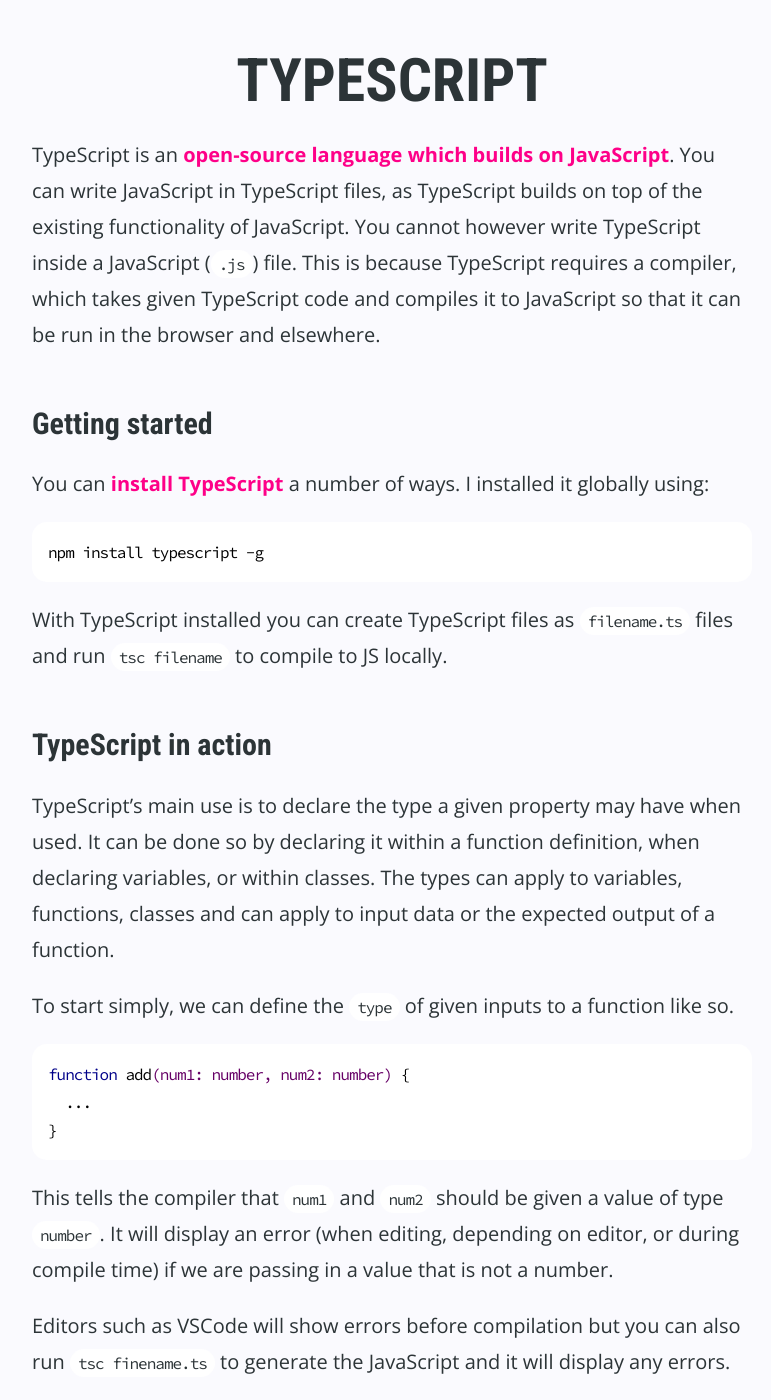
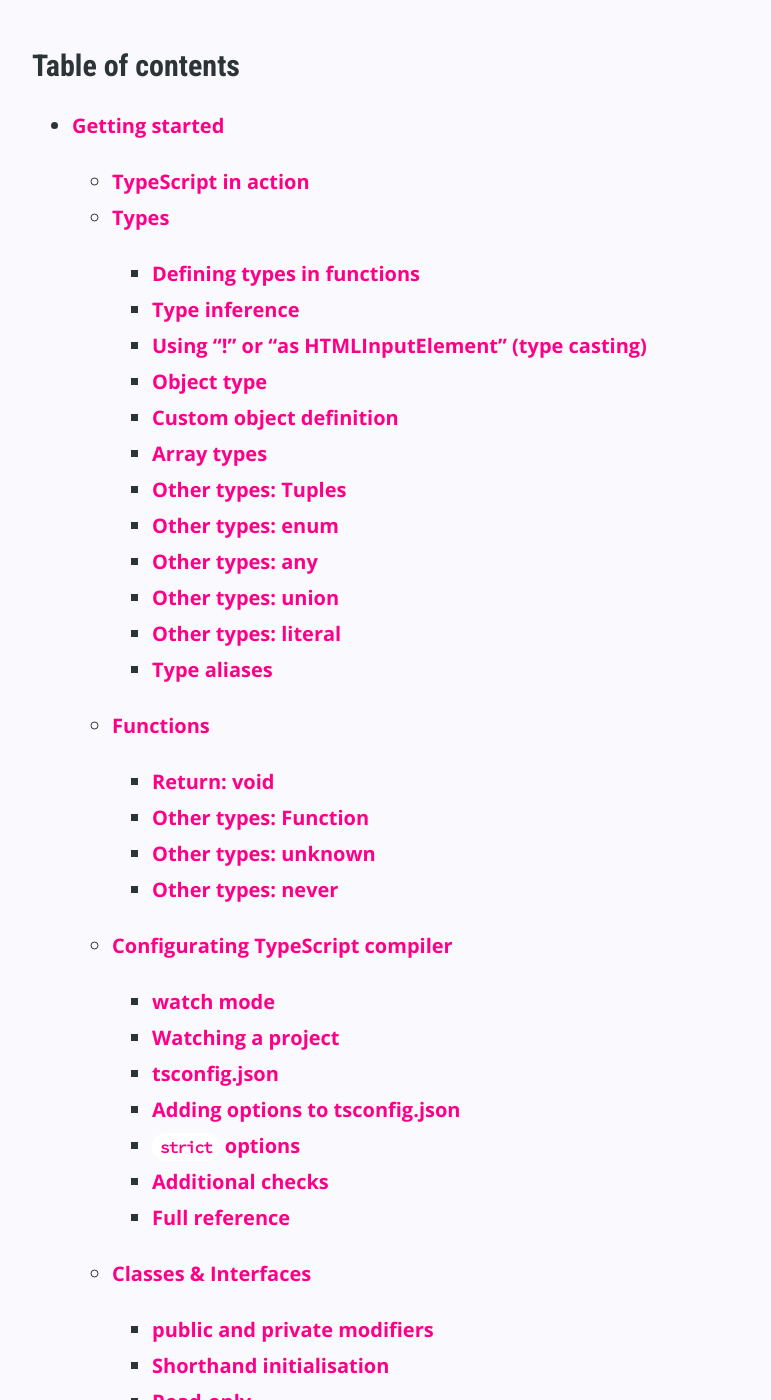
Before and after one commit to donovanh/donovanh.github.com, a Jekyll site: the page built from _posts/2021-05-27-learning-typescript.markdown, in a window 1280 px wide and 1400 px high, scrolled down 743 px. Shown: the whole window, without its empty margins (248-1019 px from the left). Built offline with Jekyll 4.4.1, drawn with Linux system fonts in a browser that asks for light colours; nearby versions of some CDN libraries; some of the changed text lies outside the part shown.

Commit message:
Adding table of contents

```diff
--- a/_posts/2021-05-27-learning-typescript.markdown
+++ b/_posts/2021-05-27-learning-typescript.markdown
@@ -13,11 +13,80 @@ The following is a summary of some notes I took during the course. To assist my
 
 The following should be a helpful resource to refer to after taking the course.
 
-# TypeScript
+## Table of contents
+
+* [Getting started](#getting-started)
+  * [TypeScript in action](#typescript-in-action)
+  * [Types](#types)
+    + [Defining types in functions](#defining-types-in-functions)
+    + [Type inference](#type-inference)
+    + [Using "!" or "as HTMLInputElement" (type casting)](#using--or-as-htmlinputelement-type-casting)
+    + [Object type](#object-type)
+    + [Custom object definition](#custom-object-definition)
+    + [Array types](#array-types)
+    + [Other types: Tuples](#other-types-tuples)
+    + [Other types: enum](#other-types-enum)
+    + [Other types: any](#other-types-any)
+    + [Other types: union](#other-types-union)
+    + [Other types: literal](#other-types-literal)
+    + [Type aliases](#type-aliases)
+  * [Functions](#functions)
+    + [Return: void](#return-void)
+    + [Other types: Function](#other-types-function)
+    + [Other types: unknown](#other-types-unknown)
+    + [Other types: never](#other-types-never)
+  * [Configurating TypeScript compiler](#configurating-typescript-compiler)
+    + [watch mode](#watch-mode)
+    + [Watching a project](#watching-a-project)
+    + [tsconfig.json](#tsconfigjson)
+    + [Adding options to tsconfig.json](#adding-options-to-tsconfigjson)
+    + [`strict` options](#strict-options)
+    + [Additional checks](#additional-checks)
+    + [Full reference](#full-reference)
+  * [Classes & Interfaces](#classes--interfaces)
+    + [public and private modifiers](#public-and-private-modifiers)
+    + [Shorthand initialisation](#shorthand-initialisation)
+    + [Read-only](#read-only)
+    + [Inheritance](#inheritance)
+    + [Overriding properties and protected](#overriding-properties-and-protected)
+    + [Getters and setters](#getters-and-setters)
+    + [Static properties and methods](#static-properties-and-methods)
+    + [Singletons](#singletons)
+  * [Interfaces](#interfaces)
+    + [Readonly interface properties](#readonly-interface-properties)
+    + [Extending interfaces](#extending-interfaces)
+    + [Interfaces as function types](#interfaces-as-function-types)
+    + [Optional properties](#optional-properties)
+  * [Advanced Types and TypeScript Features](#advanced-types-and-typescript-features)
+    + [Intersection Types](#intersection-types)
+    + [Type guards](#type-guards)
+    + [Discriminated Unions](#discriminated-unions)
+    + [Type Casting](#type-casting)
+    + [Index types](#index-types)
+    + [Function Overloads](#function-overloads)
+    + [Optional chaining](#optional-chaining)
+    + [Nullish Coalescing](#nullish-coalescing)
+  * [Generics](#generics)
+    + [Using generic types](#using-generic-types)
+    + [Constraints](#constraints)
+    + [`keyof` constraint](#keyof-constraint)
+    + [Generic classes](#generic-classes)
+    + [Generic utility types](#generic-utility-types)
+  * [Decorators](#decorators)
+    + [Decorator factory](#decorator-factory)
+    + [Adding multiple decorators](#adding-multiple-decorators)
+    + [Accessor, method and property decorators](#accessor-method-and-property-decorators)
+    + [Accessor and Parameter decorators](#accessor-and-parameter-decorators)
+    + [Adding custom class logic to decorators](#adding-custom-class-logic-to-decorators)
+    + [Returning from decorators](#returning-from-decorators)
+    + [Decorator example - autobind](#decorator-example---autobind)
+    + [Other notes](#other-notes)
+  * [Next steps](#next-steps)
+
+
+## Getting started
 
 TypeScript is an [open-source language which builds on JavaScript](https://www.typescriptlang.org). You can write JavaScript in TypeScript files, as TypeScript builds on top of the existing functionality of JavaScript. You cannot however write TypeScript inside a JavaScript (`.js`) file. This is because TypeScript requires a compiler, which takes given TypeScript code and compiles it to JavaScript so that it can be run in the browser and elsewhere.
-
-## Getting started
 
 You can [install TypeScript](https://www.typescriptlang.org/download) a number of ways. I installed it globally using:
 
```
